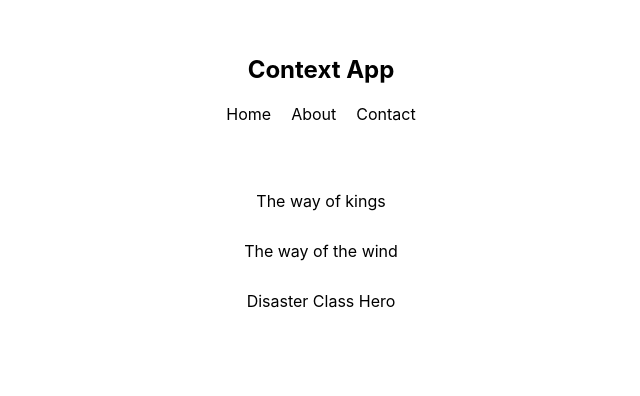
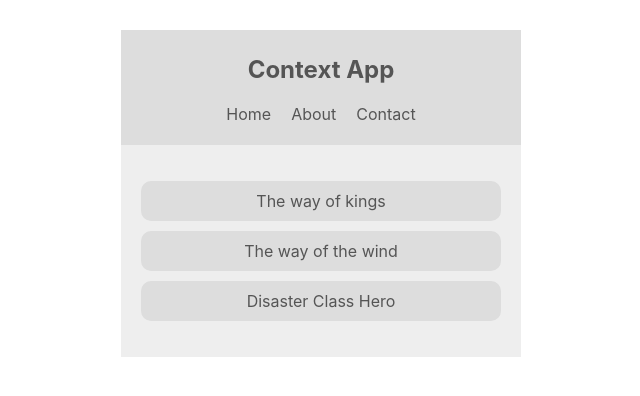
Before and after one commit to Cha-er-si/react-context, a React (Create React App) app: page / in a window 1280 px wide. Shown: the top 396 px of the page, without its empty margins (319-959 px from the left). Built offline with nearby package versions, Linux system fonts and the light colour scheme.

Commit message:
Accessing Context

```diff
--- a/src/components/BookList.js
+++ b/src/components/BookList.js
@@ -1,13 +1,20 @@
 import React, { Component } from "react";
+import { ThemeContext } from "../contexts/ThemeContext";
 
 export class BookList extends Component {
+  static contextType = ThemeContext;
   render() {
+    const { isLightTheme, dark, light } = this.context;
+    const theme = isLightTheme ? light : dark;
     return (
-      <div className="book-list">
+      <div
+        className="book-list"
+        style={{ color: theme.syntax, background: theme.bg }}
+      >
         <ul>
-          <li>The way of kings</li>
-          <li>The way of the wind</li>
-          <li>Disaster Class Hero</li>
+          <li style={{ background: theme.ui }}>The way of kings</li>
+          <li style={{ background: theme.ui }}>The way of the wind</li>
+          <li style={{ background: theme.ui }}>Disaster Class Hero</li>
         </ul>
       </div>
     );
--- a/src/components/Navbar.js
+++ b/src/components/Navbar.js
@@ -1,9 +1,15 @@
 import React, { Component } from "react";
+import { ThemeContext } from "../contexts/ThemeContext";
 
 export class Navbar extends Component {
   render() {
     return (
-      <nav>
+      <ThemeContext.Consumer>
+        {(context) => {
+          const { isLightTheme, dark, light } = context;
+          const theme = isLightTheme ? light : dark;
+          return (
+            <nav style={{ background: theme.ui, color: theme.syntax }}>
               <h1>Context App</h1>
               <ul>
                 <li>Home</li>
@@ -12,6 +18,9 @@
               </ul>
             </nav>
           );
+        }}
+      </ThemeContext.Consumer>
+    );
   }
 }
 
```
Lines whose indentation alone changed are shown as unchanged.
